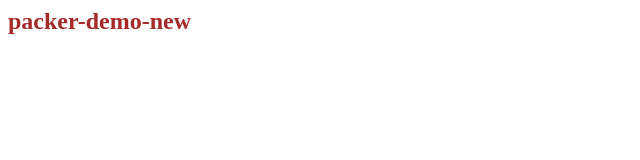
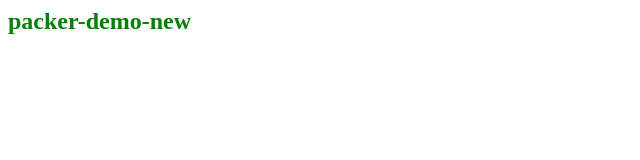
Before and after one commit to jaga-1008/packer-demo, a plain HTML site: page index.html in a window 1280 px wide. Shown: the whole page, without its empty margins (0-640 px from the left). Drawn offline with Linux system fonts and the light colour scheme.

Commit message:
Update index.html

```diff
--- a/index.html
+++ b/index.html
@@ -1 +1 @@
-<h2 style="color:brown;"> packer-demo-new </h2>
+<h2 style="color:green;"> packer-demo-new </h2>
```
